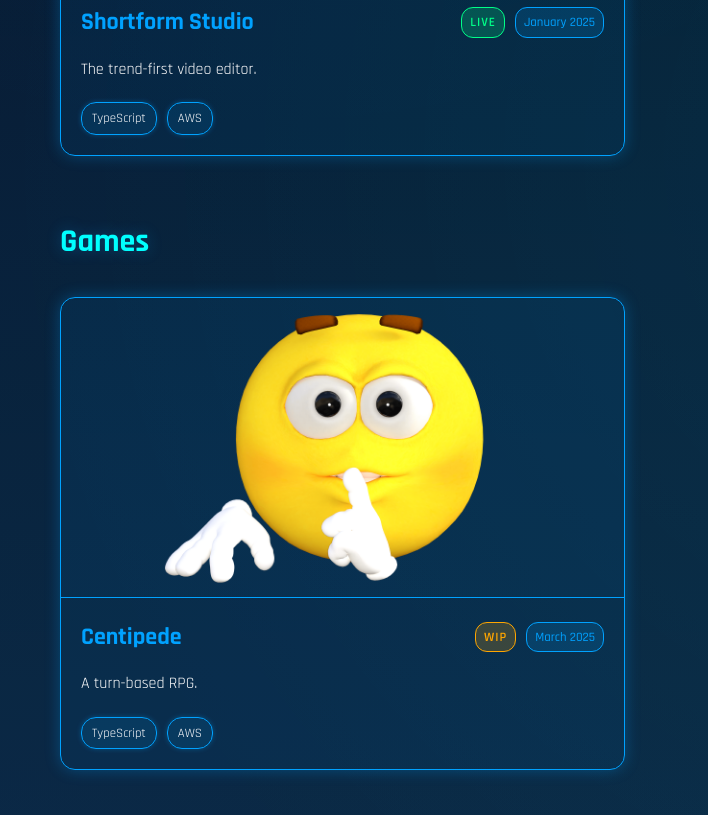
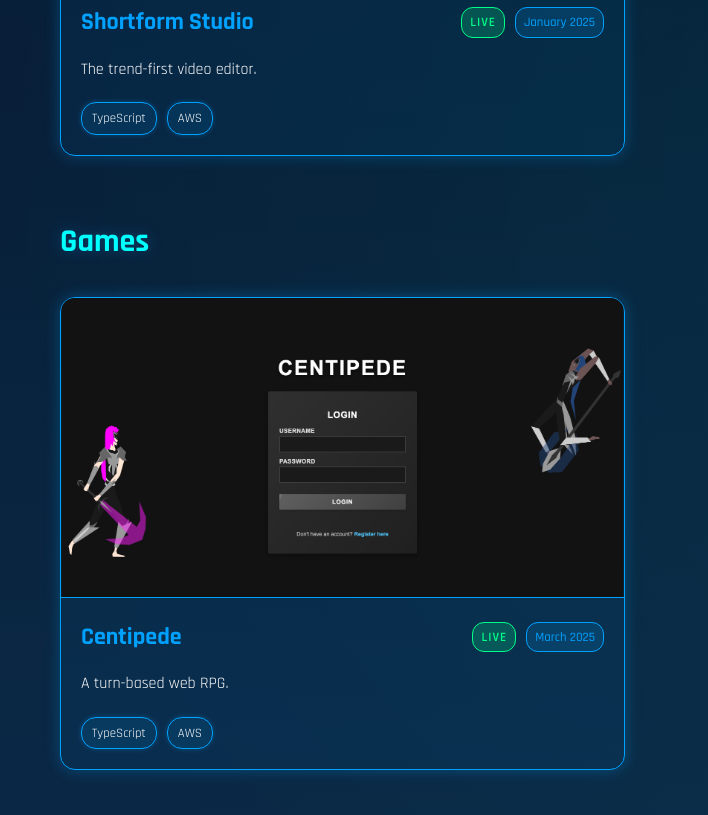
Before and after one commit to SurajGajula/SurajGajula, a plain HTML site: page index.html in a window 1280 px wide. Shown: the part 1654-2469 px from the top of the page, without its empty margins (0-708 px from the left). Drawn offline with Linux system fonts and the light colour scheme.

Commit message:
Centipede Live

```diff
--- a/index.html
+++ b/index.html
@@ -45,7 +45,7 @@
                     </div>
                     <div class="stat-card">
                         <div class="stat-content">
-                            <div class="stat-number">600K+</div>
+                            <div class="stat-number">700K+</div>
                             <div class="stat-icon"><i class="fas fa-heart"></i></div>
                         </div>
                     </div>
@@ -90,17 +90,19 @@
                 <div class="project-grid games-grid">
                     <div class="project-card">
                         <div class="project-image">
-                            <img src="images/shush-emoji.webp" alt="CyberQuest Project">
+                            <a href="https://main.dgtpcyrc115ez.amplifyapp.com" target="_blank">
+                                <img src="images/Centipede.png" alt="CyberQuest Project">
+                            </a>
                         </div>
                         <div class="project-content">
                             <div class="project-header">
                                 <h4>Centipede</h4>
                                 <div class="project-tags">
-                                    <span class="status-tag wip">WIP</span>
+                                    <span class="status-tag live">LIVE</span>
                                     <span class="date-tag">March 2025</span>
                                 </div>
                             </div>
-                            <p>A turn-based RPG.</p>
+                            <p>A turn-based web RPG.</p>
                             <div class="project-tech">
                                 <span>TypeScript</span>
                                 <span>AWS</span>
```
Also changed, not shown: images/Centipede.png (added), images/VibeNect.png (deleted), images/shush-emoji.webp (deleted).
